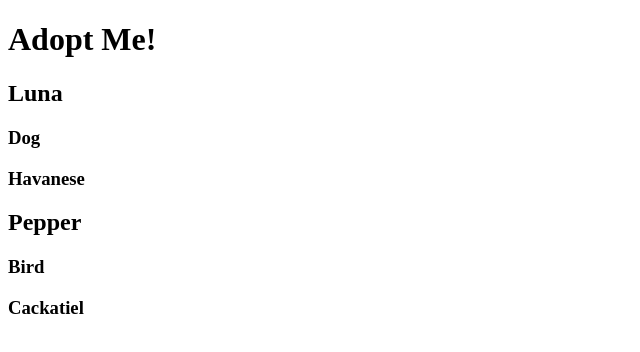
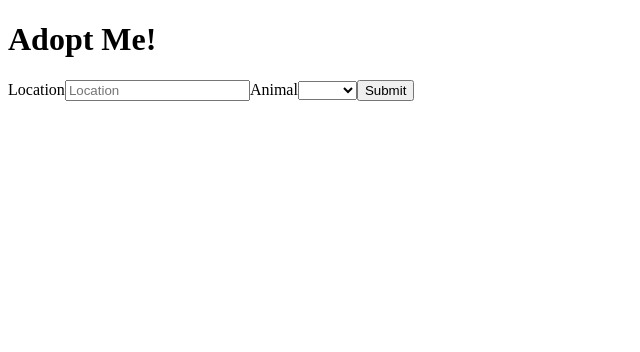
Before and after one commit to marcinkos1910/adopt_me, a React (Vite) app: page / in a window 1280 px wide. Shown: the top 352 px of the page, without its empty margins (0-640 px from the left). Built offline with nearby package versions, Linux system fonts and the light colour scheme.

Commit message:
events on input and select

```diff
--- a/src/App.js
+++ b/src/App.js
@@ -1,11 +1,11 @@
-import Pet from "./components/Pet";
+import SearchParams from "./components/SearchParams";
+
 
 function App() {
     return (
         <div>
             <h1>Adopt Me!</h1>
-            <Pet name="Luna" animal="Dog" breed="Havanese"/>
-            <Pet name="Pepper" animal="Bird" breed="Cackatiel"/>
+            <SearchParams />
         </div>
     )
 
--- a/src/components/SearchParams.jsx
+++ b/src/components/SearchParams.jsx
@@ -1,11 +1,44 @@
+import { useState } from "react";
+
+const animals = ["bird", "cat", "dog", "rabbit", "reptile"]
+
+
 function searchParams(){
-    const location = "Seatle, WA";
+    const [location, setLocation] = useState("");
+    const [animal, setAnimal] = useState("")
 
     return (
         <div className="search-params">
             <form>
                 <label htmlFor="location">Location</label>
-                <input type="text" id="location" value={location} placeholder="Location"/>
+                <input
+                    type="text"
+                    id="location"
+                    value={location}
+                    placeholder="Location"
+                    onChange={(event) => {
+                        setLocation(event.target.value);
+                    }}
+                />
+
+                    <label htmlFor="animal">Animal</label>
+                    <select
+                        id="animal"
+                        value={animal}
+                        onChange={(event) => {
+                            setAnimal(event.target.value);
+                        }}
+                        onBlur={(event) => {
+                            setAnimal(event.target.value);
+                        }}
+                    >
+                        <option />
+                        {animals.map((animal) => (
+                            <option value={animal} key={animal}>
+                                {animal}
+                            </option>
+                            ))}
+                    </select>
 
                 <button type="submit">Submit</button>
             </form>
```
